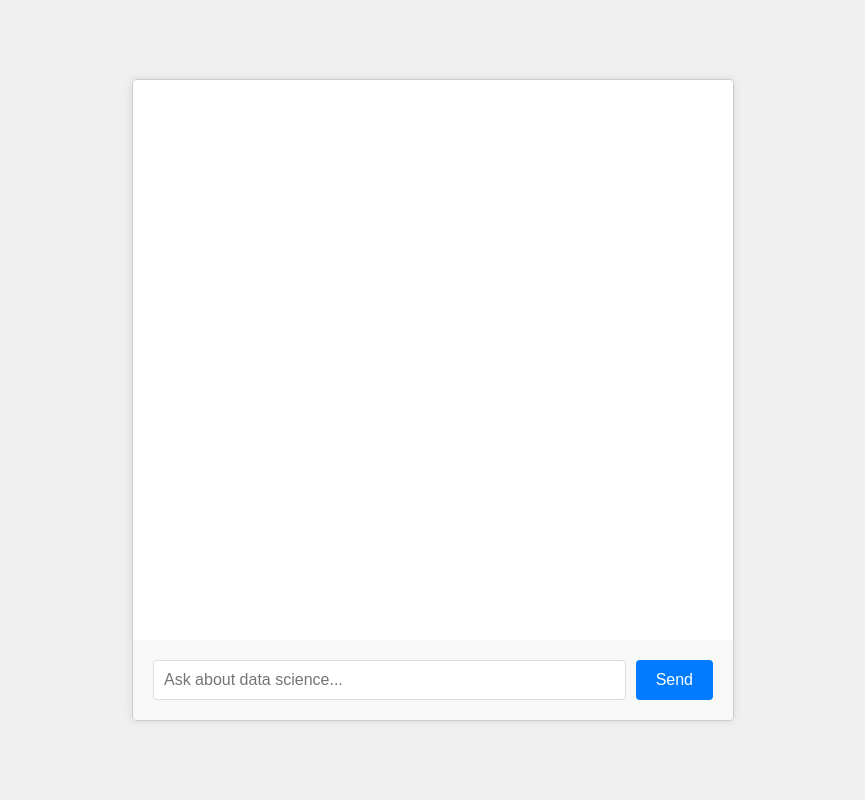
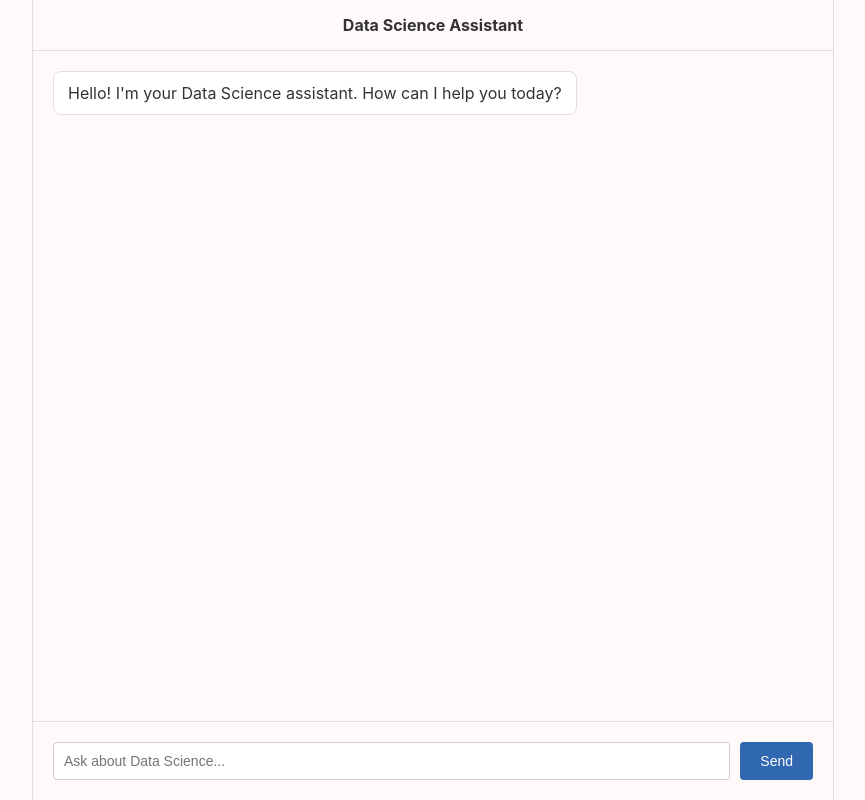
Before and after one commit to aditya699/Data-Carrer-Guide, a Flask app: page / in a window 1280 px wide. Shown: the whole page, without its empty margins (207-1072 px from the left). Run offline with Flask 3, Linux system fonts and the light colour scheme; some libraries are stand-ins or nearby versions.

Commit message:
v1 version

```diff
--- a/templates/index.html
+++ b/templates/index.html
@@ -3,125 +3,139 @@
 <head>
     <meta charset="UTF-8">
     <meta name="viewport" content="width=device-width, initial-scale=1.0">
-    <title>Data Science Chatbot</title>
+    <title>Data Science Assistant</title>
+    <script src="https://cdnjs.cloudflare.com/ajax/libs/axios/0.21.1/axios.min.js"></script>
     <style>
-        body {
-            font-family: Arial, sans-serif;
+        body, html {
+            font-family: -apple-system, BlinkMacSystemFont, "Segoe UI", Roboto, Helvetica, Arial, sans-serif;
+            margin: 0;
+            padding: 0;
+            height: 100%;
+            background-color: #fff9f9; /* Very light pink background */
+            color: #333;
+        }
+        .app-container {
             display: flex;
-            justify-content: center;
-            align-items: center;
+            flex-direction: column;
             height: 100vh;
-            margin: 0;
-            background-color: #f0f0f0;
+            max-width: 800px;
+            margin: 0 auto;
+            border-left: 1px solid #e0e0e0;
+            border-right: 1px solid #e0e0e0;
+            background-color: #fff9f9; /* Match body background */
+        }
+        .header {
+            background-color: #fff9f9; /* Match body background */
+            color: #333;
+            padding: 15px;
+            text-align: center;
+            border-bottom: 1px solid #e0e0e0;
+            font-weight: bold;
         }
         .chat-container {
-            width: 80%;
-            max-width: 600px;
-            height: 80vh;
-            border: 1px solid #ccc;
-            border-radius: 5px;
-            overflow: hidden;
+            flex-grow: 1;
             display: flex;
             flex-direction: column;
-            box-shadow: 0 0 10px rgba(0,0,0,0.1);
+            padding: 20px;
+            overflow-y: auto;
         }
-        #chat-messages {
-            flex-grow: 1;
-            overflow-y: auto;
-            padding: 20px;
-            background-color: white;
+        .message {
+            margin-bottom: 15px;
+            padding: 10px 14px;
+            border-radius: 8px;
+            max-width: 80%;
+            line-height: 1.4;
+        }
+        .user-message {
+            background-color: #f0f0f0;
+            align-self: flex-end;
+        }
+        .bot-message {
+            background-color: #ffffff;
+            border: 1px solid #e0e0e0;
+            align-self: flex-start;
         }
         .input-area {
             display: flex;
             padding: 20px;
-            background-color: #f8f8f8;
+            border-top: 1px solid #e0e0e0;
+            background-color: #fff9f9; /* Match body background */
         }
         #user-input {
             flex-grow: 1;
             padding: 10px;
-            border: 1px solid #ddd;
+            border: 1px solid #ccc;
             border-radius: 4px;
-            font-size: 16px;
+            font-size: 14px;
         }
-        button {
-            margin-left: 10px;
+        #send-button {
             padding: 10px 20px;
-            background-color: #007bff;
+            background-color: #3067b1;
             color: white;
             border: none;
             border-radius: 4px;
+            margin-left: 10px;
             cursor: pointer;
-            font-size: 16px;
+            font-size: 14px;
         }
-        button:hover {
-            background-color: #0056b3;
-        }
-        .message {
-            margin-bottom: 15px;
-            line-height: 1.5;
-        }
-        .user-message {
-            text-align: right;
-            color: #007bff;
-        }
-        .bot-message {
-            text-align: left;
-            color: #28a745;
+        #send-button:hover {
+            background-color: #265694;
         }
     </style>
 </head>
 <body>
-    <div class="chat-container">
-        <div id="chat-messages"></div>
+    <div class="app-container">
+        <div class="header">
+            Data Science Assistant
+        </div>
+        <div class="chat-container" id="chat-messages">
+            <!-- Messages will be dynamically added here -->
+        </div>
         <div class="input-area">
-            <input type="text" id="user-input" placeholder="Ask about data science...">
+            <input type="text" id="user-input" placeholder="Ask about Data Science...">
             <button id="send-button">Send</button>
         </div>
     </div>
 
     <script>
-        document.addEventListener('DOMContentLoaded', function() {
         const chatMessages = document.getElementById('chat-messages');
         const userInput = document.getElementById('user-input');
         const sendButton = document.getElementById('send-button');
 
-            function sendMessage() {
+        function addMessage(message, isUser = false) {
+            const messageElement = document.createElement('div');
+            messageElement.classList.add('message');
+            messageElement.classList.add(isUser ? 'user-message' : 'bot-message');
+            messageElement.textContent = message;
+            chatMessages.appendChild(messageElement);
+            chatMessages.scrollTop = chatMessages.scrollHeight;
+        }
+
+        async function sendMessage() {
             const message = userInput.value.trim();
-                if (message === '') return;
-
-                appendMessage('You', message, 'user-message');
+            if (message) {
+                addMessage(message, true);
                 userInput.value = '';
 
-                fetch('/chat', {
-                    method: 'POST',
-                    headers: {
-                        'Content-Type': 'application/json',
-                    },
-                    body: JSON.stringify({message: message}),
-                })
-                .then(response => response.json())
-                .then(data => {
-                    appendMessage('Bot', data.response, 'bot-message');
-                    chatMessages.scrollTop = chatMessages.scrollHeight;
-                })
-                .catch(error => console.error('Error:', error));
+                try {
+                    const response = await axios.post('/chat', { message: message });
+                    addMessage(response.data.response);
+                } catch (error) {
+                    console.error('Error:', error);
+                    addMessage('Sorry, there was an error processing your request.');
                 }
-
-            function appendMessage(sender, text, className) {
-                const messageDiv = document.createElement('div');
-                messageDiv.className = `message ${className}`;
-                messageDiv.innerHTML = `<strong>${sender}:</strong> ${text}`;
-                chatMessages.appendChild(messageDiv);
+            }
         }
 
         sendButton.addEventListener('click', sendMessage);
-
         userInput.addEventListener('keypress', function(e) {
             if (e.key === 'Enter') {
                 sendMessage();
             }
         });
-        });
+
+        // Initial greeting
+        addMessage('Hello! I\'m your Data Science assistant. How can I help you today?');
     </script>
 </body>
 </html>
```
Lines whose indentation alone changed are shown as unchanged.
